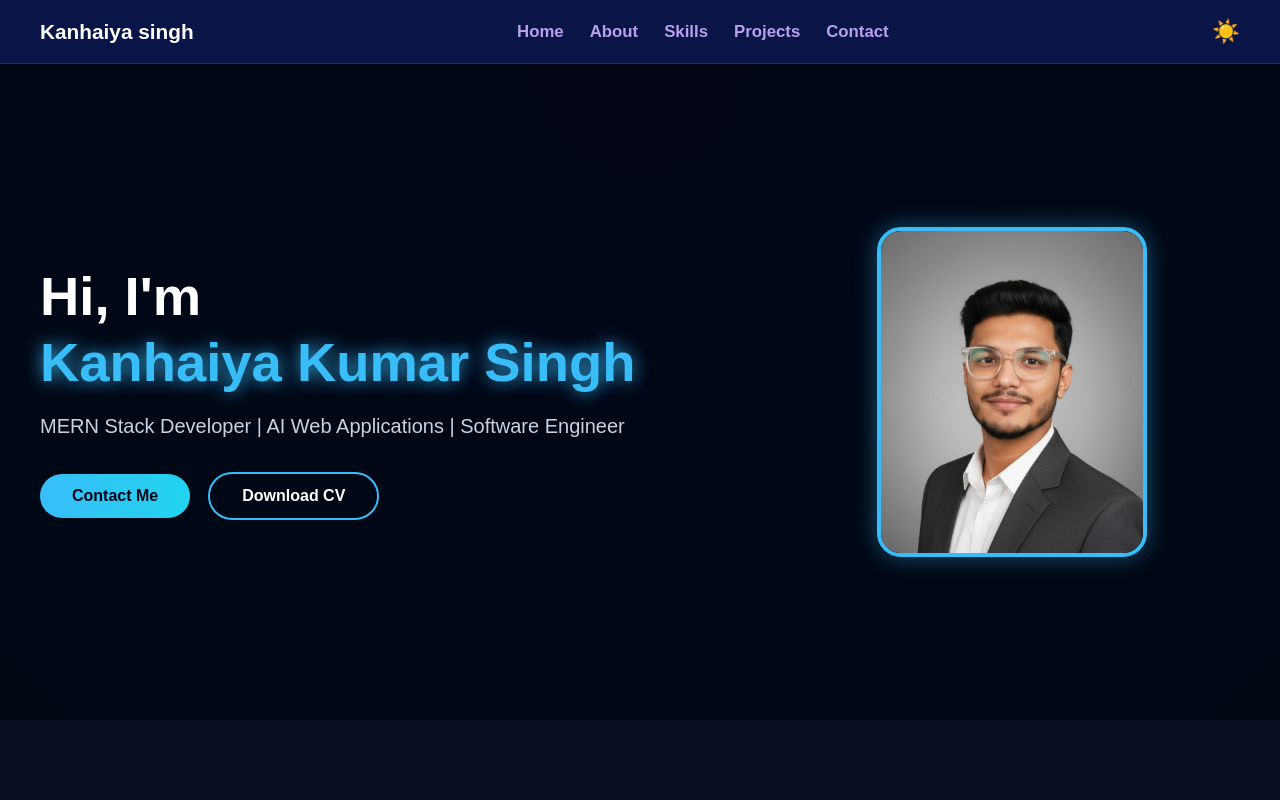
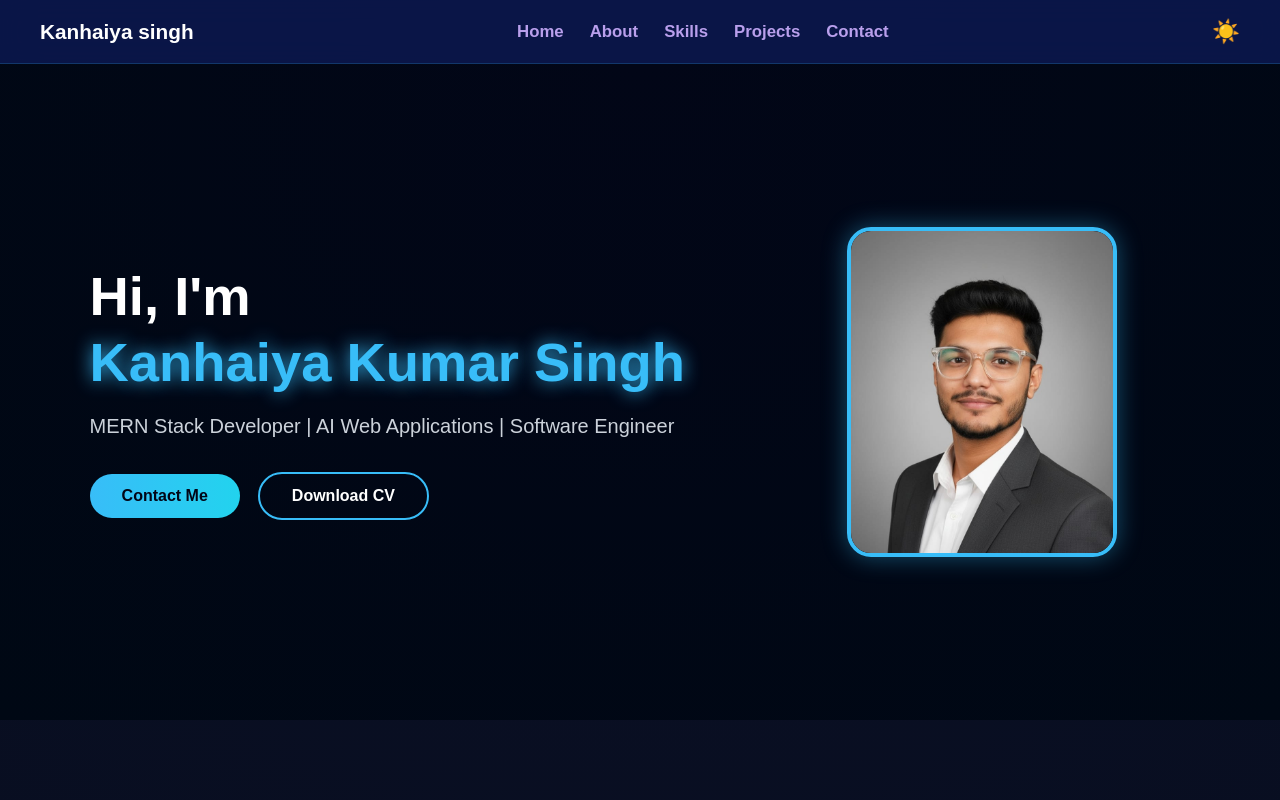
Before and after one commit to KANHAIYASINGH337/portfolio, a React (Create React App) app: page / in a window 1280 px wide. Shown: the top 800 px of the page. Built offline with nearby package versions, Linux system fonts and the light colour scheme.

Commit message:
fix: restore hero text and photo padding to balanced layout

```diff
--- a/src/App.css
+++ b/src/App.css
@@ -126,7 +126,7 @@ body {
   align-items: center;
   justify-content: space-between;
   gap: 60px;
-  padding: 40px 40px;
+  padding: 40px 7%;
 }
 
 .hero-left {
```
